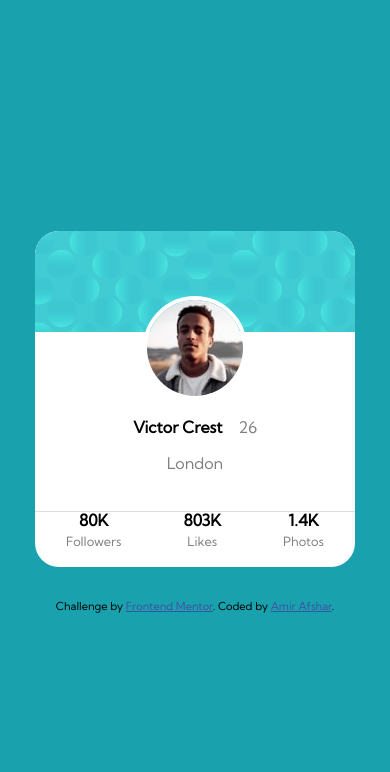
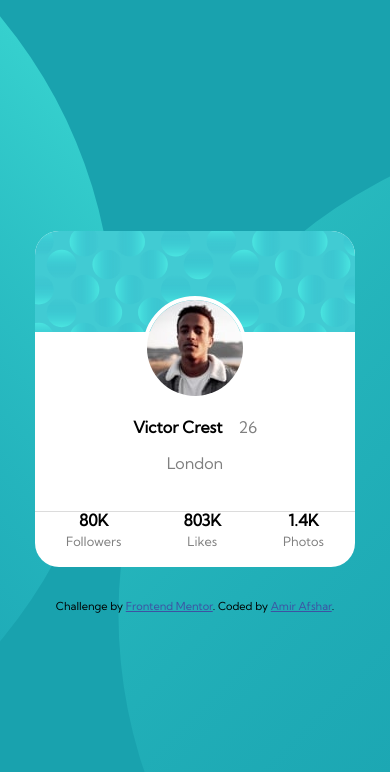
Before and after one commit to Afshar07/FrontMentor-ProfileCard, a plain HTML site: page index.html in a window 390 px wide. Drawn offline with Linux system fonts and the light colour scheme.

Commit message:
Adding media querys for mobile size

```diff
--- a/style.css
+++ b/style.css
@@ -1,5 +1,4 @@
 @import url("https://fonts.googleapis.com/css2?family=Kumbh+Sans&display=swap");
-
 html {
   font-family: "Kumbh Sans", sans-serif;
   height: 100%;
@@ -14,7 +13,7 @@ body {
     url(images/bg-pattern-bottom.svg);
   background-position: left top, right bottom;
   background-repeat: no-repeat;
-  background-position: -85% 170%, 190% -60%;
+  background-position: -350px -480px, 650px 300px;
   display: flex;
   align-items: center;
   justify-content: center;
@@ -96,3 +95,20 @@ body {
   font-size: 80%;
   color: gray;
 }
+@media screen and (max-width: 480px){
+  body{
+    margin: 0;
+    box-sizing: border-box;
+    max-width: 1440px;
+    height: 100%;
+    background-color: hsl(185, 75%, 39%);
+    background-image: url(images/bg-pattern-top.svg),
+      url(images/bg-pattern-bottom.svg);
+    background-position: left top, right bottom;
+    background-repeat: no-repeat;
+    background-position: 147% 120%, -20% -93%;
+    display: flex;
+    align-items: center;
+    justify-content: center;
+  }
+}
```
